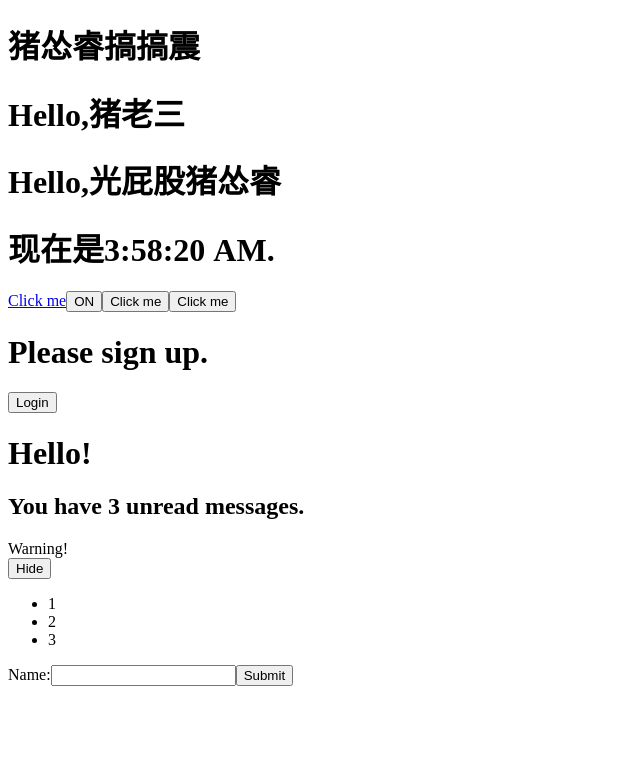
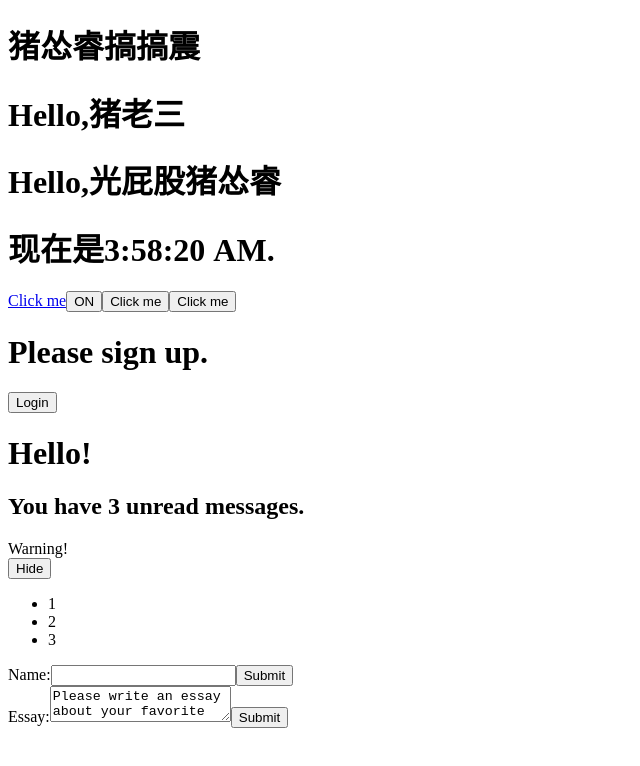
Before and after one commit to neilchou/neilchou.github.io, a React (Create React App) app: page / in a window 1280 px wide. Shown: the top 766 px of the page, without its empty margins (0-640 px from the left). Built offline with nearby package versions, Linux system fonts and the light colour scheme.

Commit message:
textarea

```diff
--- /dev/null
+++ b/src/component/EssayForm.js
@@ -0,0 +1,33 @@
+import React from 'react';
+
+export default class EssayForm extends React.Component {
+
+  constructor(props) {
+    super(props);
+    this.state = {
+      value: 'Please write an essay about your favorite DOM element.'
+    };
+
+  }
+
+  handleChange = (event) => {
+    this.setState({ value: event.target.value });
+  }
+
+  handleSubmit = (event) => {
+    alert('An essay was submitted: ' + this.state.value);
+    event.preventDefault();
+  }
+
+  render() {
+    return (
+      <form onSubmit={this.handleSubmit}>
+        <label>
+          Essay:
+          <textarea value={this.state.value} onChange={this.handleChange} />
+        </label>
+        <input type="submit" value="Submit" />
+      </form>
+    )
+  }
+}
--- a/src/index.js
+++ b/src/index.js
@@ -14,6 +14,7 @@ import Mailbox from './component/Mailbox';
 import Page from './component/Page';
 import ListItems from './component/ListItems';
 import Forms from './component/Forms';
+import EssayForm from './component/EssayForm';
 
 const messages = ['React', 'Re: React', 'Re:Re: React'];
 console.log("这个是入口文件");
@@ -43,6 +44,7 @@ ReactDOM.render(
     <Page />
     <ListItems numbers={numbers} />
     <Forms />
+    <EssayForm />
   </div>,
   document.querySelector('#root')
 );
```
Also changed, not shown: public/docs/009-Forms.md (+12 -0 lines).
